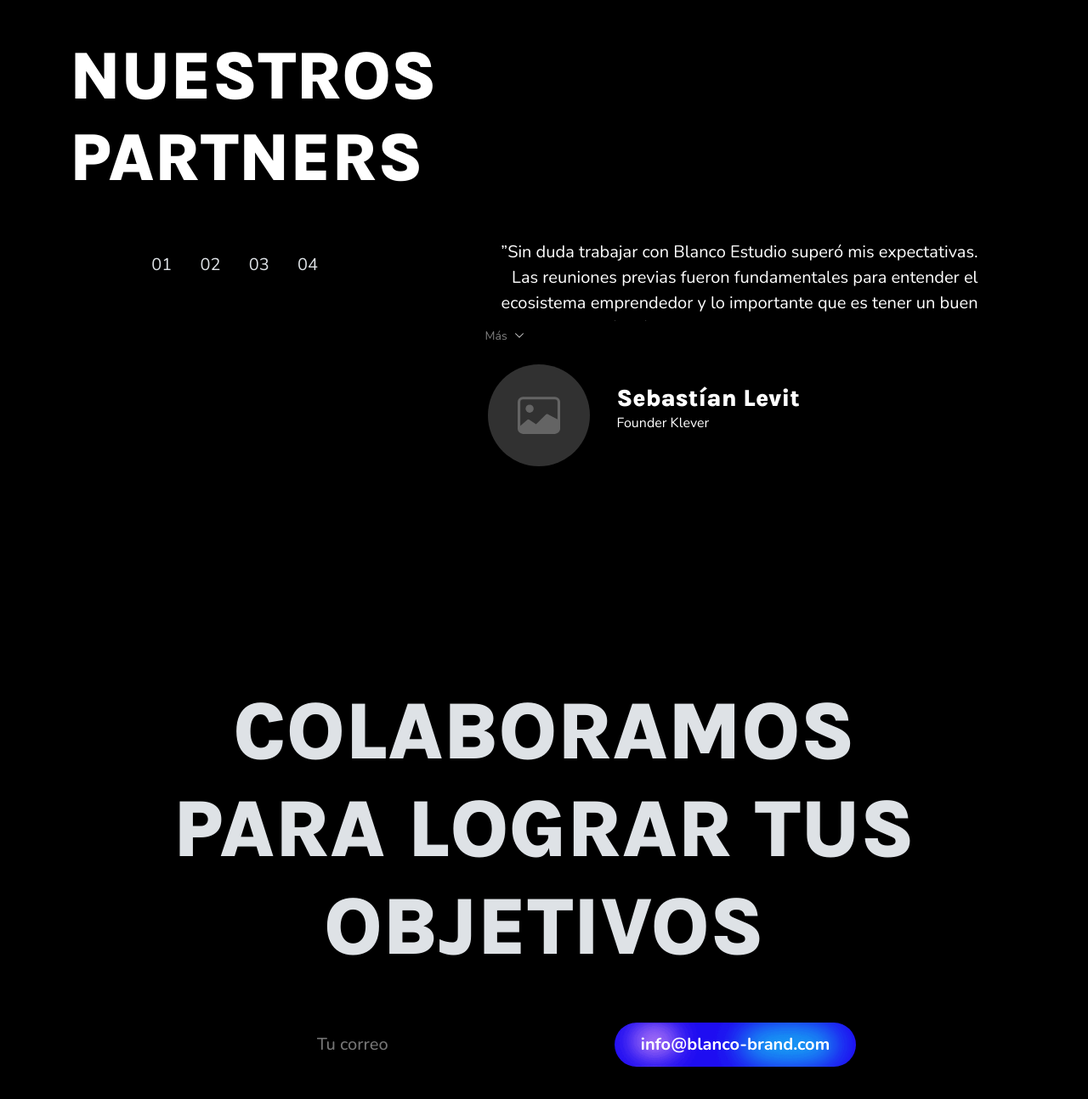
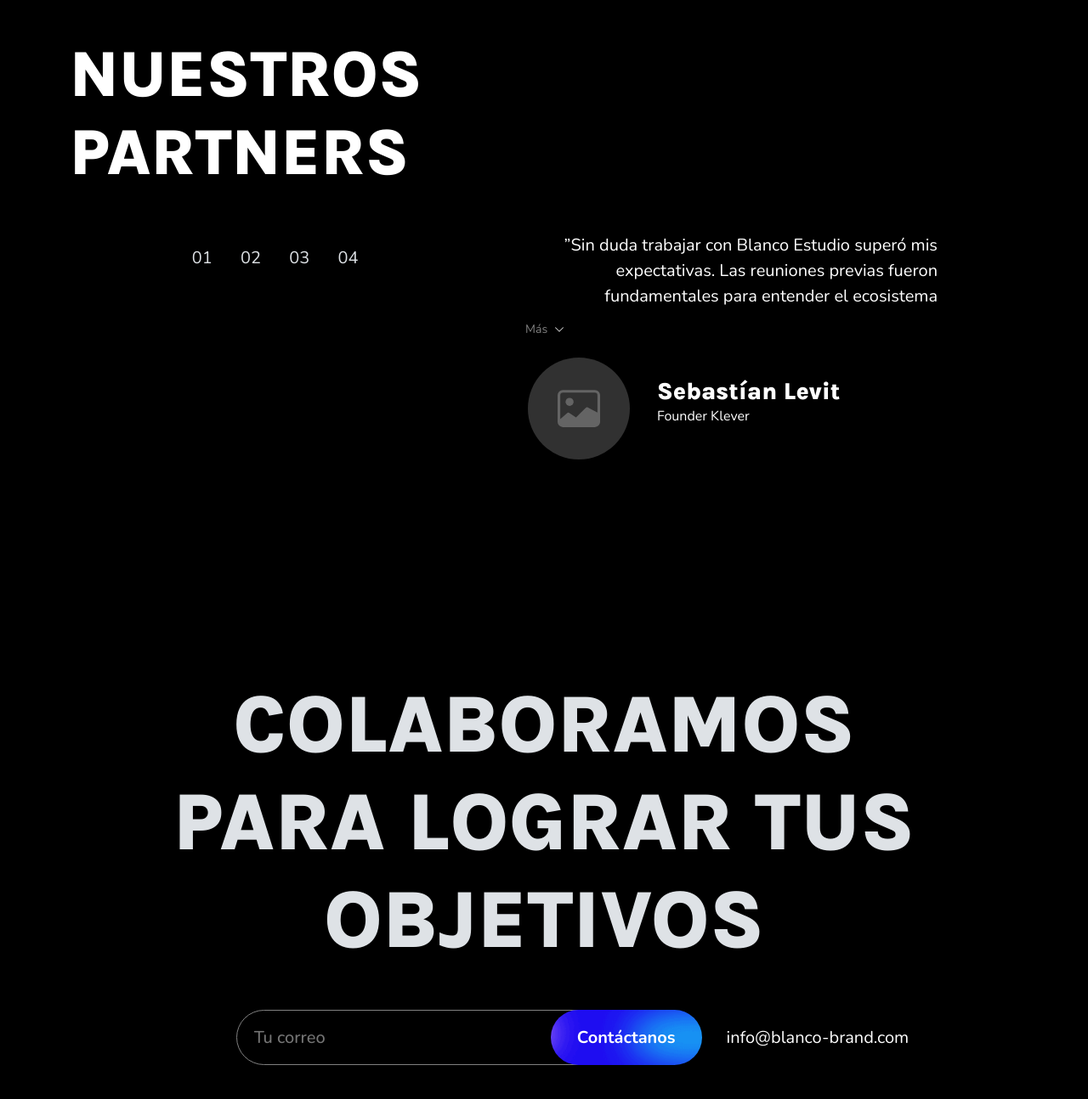
Before and after one commit to Blancoestudio/blanco-website, a Next.js app: page / in a window 1280 px wide. Shown: the part 5770-7064 px from the top of the page at 85% size. Built offline with nearby package versions, Linux system fonts and the light colour scheme.

Commit message:
fix horizontal width

```diff
--- a/app/components/Contact/index.tsx
+++ b/app/components/Contact/index.tsx
@@ -40,9 +40,10 @@ export const Contact = () => {
                     >
                       <span className="fs-5 px-4" style={{ letterSpacing: '2px' }}>Contáctanos</span>
                     </MyGradientButton> */}
+                    <button className="btn btn-gradient text-white text-decoration-none fs-5 mt-5 mt-md-0" type="submit">Contáctanos</button>
                   </form>
+                  <a className="btn btn-link text-white text-decoration-none fs-5 mt-5 mt-md-0" href="mailto:info@blanco-brand.com" role="button">info@blanco-brand.com</a>
                 </div>
-                <a className="btn btn-gradient text-white text-decoration-none fs-5 mt-5 mt-md-0" href="mailto:info@blanco-brand.com" role="button">info@blanco-brand.com</a>
               </div>
 
           </div>
--- a/app/components/Contact/styles.module.scss
+++ b/app/components/Contact/styles.module.scss
@@ -22,11 +22,14 @@
 
 .contact-container {
   display: flex;
+  align-items: center;
+  gap: 1em;
   form {
-    align-items: center;
+    align-items: stretch;
     display: flex;
     justify-content: center;
     input {
+      border: 1px solid gray;
       width: 450px;
       border-radius: 37px;
       // border: 1px solid gray;
--- a/app/components/MainBanner/styles.module.scss
+++ b/app/components/MainBanner/styles.module.scss
@@ -16,3 +16,18 @@
   object-position: center;
   z-index: -1;
 }
+
+// @media (max-width: 575.98px) { ... }
+// @media (max-width: 767.98px) { ... }
+
+@media (max-width: 991.98px) {
+
+  .banner-wrapper {
+    h1 {
+      font-size: 10vw;
+    }
+  }
+
+}
+// @media (max-width: 1199.98px) { ... }
+// @media (max-width: 1399.98px) { ... }
--- a/app/components/Partner/index.tsx
+++ b/app/components/Partner/index.tsx
@@ -16,7 +16,7 @@ const Partner: React.FC<PropTypes> = ({ name, role, image, description, linkedin
   return (
       <div className={`${s['partner-wrapper']} text-white`}>
         <div className={`${s['comment']} ${ isOpen ? s['open'] : null }`}>
-          <p className="fs-5">{ description ? description : 'Comment' }</p>
+          <p className="fs-5 text-center text-md-end">{ description ? description : 'Comment' }</p>
         </div>
         <button
           type="button"
--- a/app/components/Partners/index.tsx
+++ b/app/components/Partners/index.tsx
@@ -62,10 +62,10 @@ export const Partners = () => {
     <div className="section py-5">
       <div className="container">
 
-        <h2 className="karla text-white my-5" style={{ fontSize: '5em' }}>NUESTROS<br/> PARTNERS</h2>
+        <h2 className={`${s['header']} karla text-white my-5 text-center text-md-start`}>NUESTROS<br/> PARTNERS</h2>
 
         <div className="row justify-content-center">
-          <div className="col-3">
+          <div className="col-12 col-md-3">
             <ul className={`${s['custom-pagination']}`}>
               {data.map((item, index) => (
                 <li
@@ -78,7 +78,7 @@ export const Partners = () => {
               ))}
             </ul>
           </div>
-          <div className="col-7 offset-1">
+          <div className="col-12 col-md-6 offset-md-1">
             <Swiper
               loop
               navigation={{
--- a/app/components/Partners/styles.module.scss
+++ b/app/components/Partners/styles.module.scss
@@ -1,3 +1,7 @@
+.header {
+  font-size: 6vw;
+}
+
 .custom-pagination {
   display: flex;
   justify-content: space-between;
@@ -16,3 +20,17 @@
     }
   }
 }
+
+// @media (max-width: 575.98px) { ... }
+// @media (max-width: 767.98px) { ... }
+
+@media (max-width: 991.98px) {
+
+  .header {
+    font-size: 15vw;
+  }
+
+
+}
+// @media (max-width: 1199.98px) { ... }
+// @media (max-width: 1399.98px) { ... }
```
Also changed, not shown: app/projects/abastible/styles.module.scss (+0 -52 lines).
